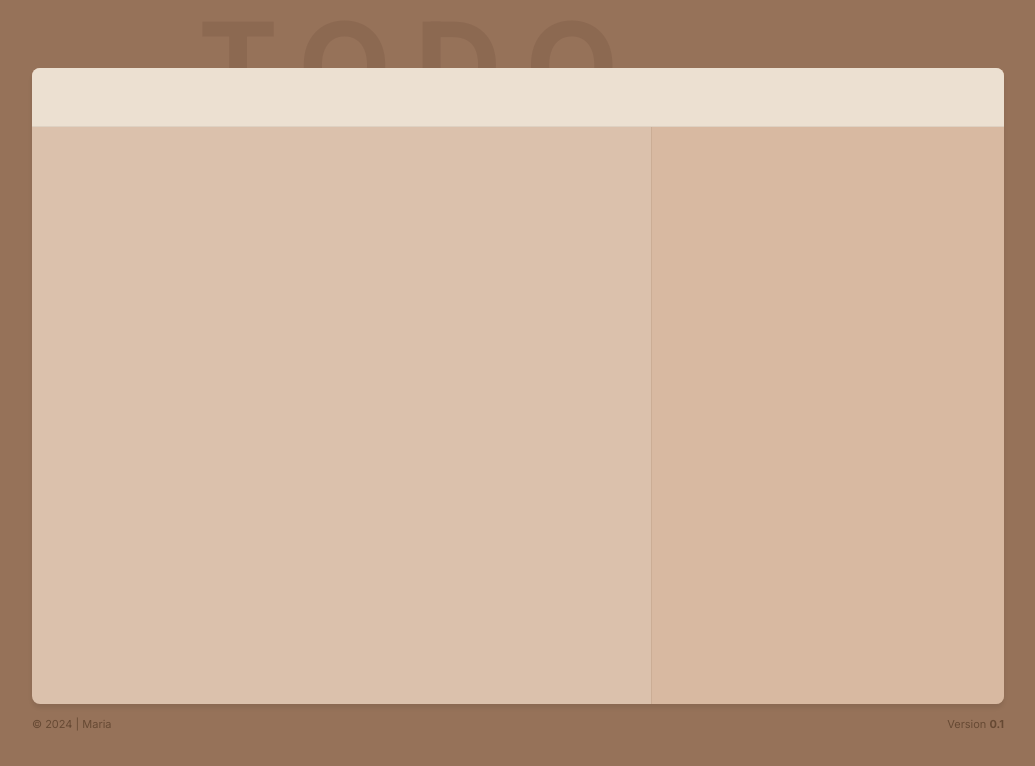
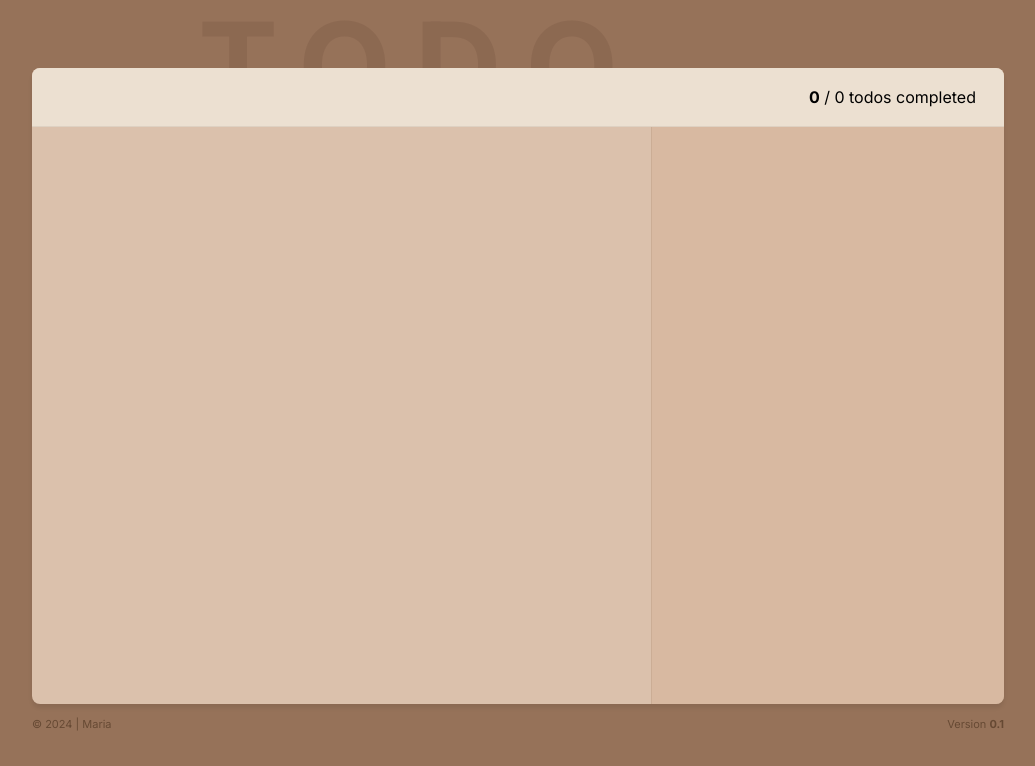
Before and after one commit to quelquez/todo-app, a React (Vite) app: page / in a window 1280 px wide. Shown: the top 766 px of the page, without its empty margins (122-1157 px from the left). Built offline with nearby package versions, Linux system fonts and the light colour scheme.

Commit message:
Create Logo, Counter components

```diff
--- /dev/null
+++ b/src/components/Counter.tsx
@@ -0,0 +1,7 @@
+export default function Counter() {
+  return (
+    <p>
+      <b>0</b> / 0 todos completed
+    </p>
+  );
+}
--- a/src/components/Header.tsx
+++ b/src/components/Header.tsx
@@ -1,5 +1,11 @@
+import Counter from "./Counter"
+import Logo from "./Logo"
+
 export default function Header() {
   return (
-    <header className="col-[1/3] row-[1/2] bg-[#ece0d1] border-b border-[#38220f]/[0.08]"></header>
+    <header className="flex justify-between items-center px-[28px] col-[1/3] row-[1/2] bg-[#ece0d1] border-b border-[#38220f]/[0.08]">
+        <Logo />
+        <Counter />
+    </header>
   )
 }
--- /dev/null
+++ b/src/components/Logo.tsx
@@ -0,0 +1,5 @@
+export default function Logo() {
+  return (
+    <img src="" />
+  )
+}
```
